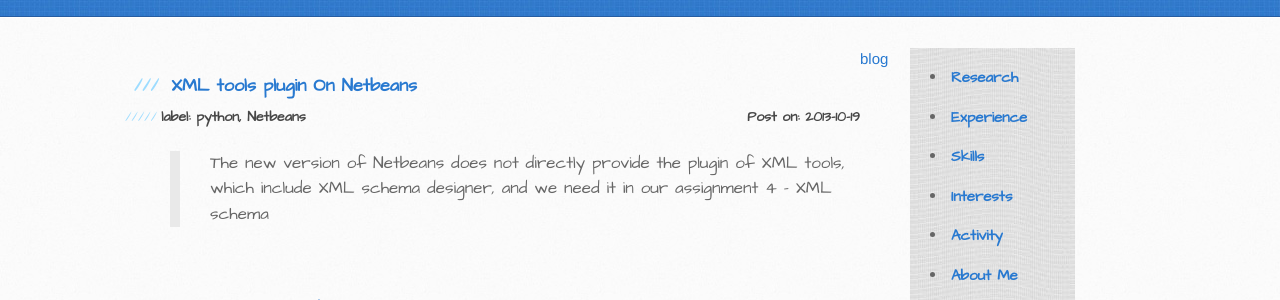
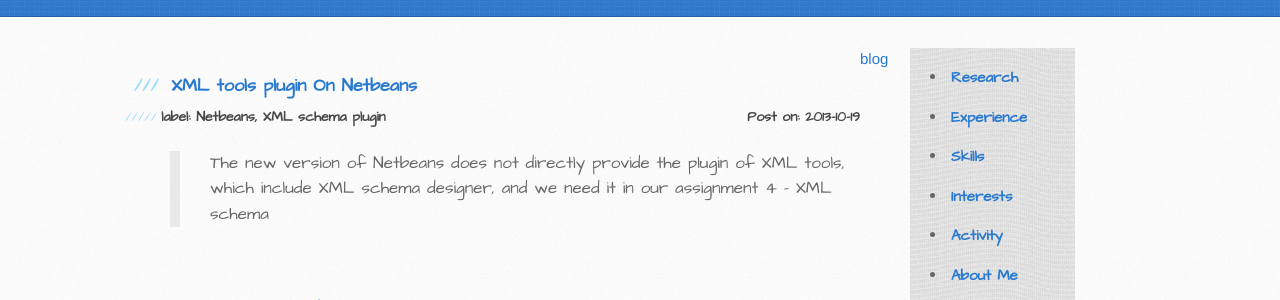
Before and after one commit to yjfox/yjfox.github.io, a Jekyll site: the page built from index.html, in a window 1280 px wide. Shown: the part 184-484 px from the top of the page. Built offline with Jekyll 4.4.1, drawn with Linux system fonts in a browser that asks for light colours; Markdown is read by kramdown in place of the engine named in the settings; comment, search, counter and statistics services are not loaded.

Commit message:
Update 2013-10-19-Netbean.md

```diff
--- a/_posts/2013-10-19-Netbean.md
+++ b/_posts/2013-10-19-Netbean.md
@@ -1,7 +1,7 @@
 ---
 layout: default
 title: XML tools plugin On Netbeans
-label: python, Netbeans
+label: Netbeans, XML schema plugin
 time: 2013-10-19
 brief: The new version of Netbeans does not directly provide the plugin of XML tools, which include XML schema designer, and we need it in our assignment 4 - XML schema
 ---
```
